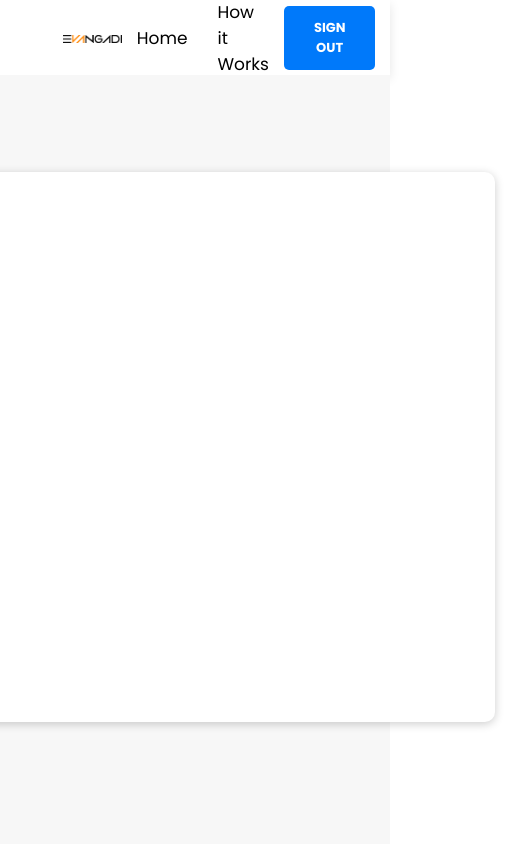
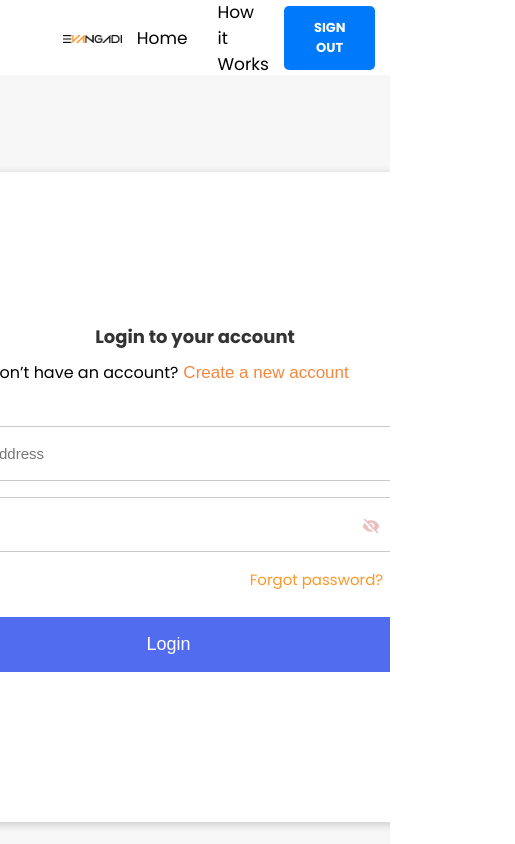
Before and after one commit to Biruktawit-Tasew/Evangadi-Forum-Practice, a React (Vite) app in the folder client/: page / in a window 390 px wide. Shown: the top 844 px of the page, 515 px wide, since content can reach past the window. Built offline with nearby package versions, Linux system fonts and the light colour scheme; no server answers.

Commit message:
fixed the auth pages

```diff
--- a/client/src/components/About/about.module.css
+++ b/client/src/components/About/about.module.css
@@ -46,5 +46,5 @@
   border: none;
 }
 .about_section .button:hover {
-  background-color: blue;
+  background-color: var( --shade-color);
 }
--- a/client/src/components/Login/Login.jsx
+++ b/client/src/components/Login/Login.jsx
@@ -44,16 +44,16 @@ function LogIn({ toggleAuth }) {
     <section>
       <div className={styles.login__container}>
         <h1>Login to your account</h1>
-        <div className={styles.signup}>
-          Don’t have an account?{" "}
+        <p style={{width: "90%", textAlign:"center"}}>
+          Don’t have an account?
           <button onClick={toggleAuth} className={styles.toggleButton}>
             Create a new account
           </button>
-        </div>
+        </p>
         <br />
 
         <form onSubmit={handleSubmit}>
-          <div className={styles.form}>
+          <div className={styles.inputWrapper}>
             <input
               className={styles.email}
               type="email"
@@ -64,7 +64,7 @@ function LogIn({ toggleAuth }) {
             />
           </div>
 
-          <div className={styles.form}>
+          <div className={styles.inputWrapper}>
             <input
               className={styles.parent}
               type={passwordVisible ? "text" : "password"}
@@ -75,9 +75,9 @@ function LogIn({ toggleAuth }) {
             />
             <div onClick={togglePasswordVisibility}>
               {passwordVisible ? (
-                <BiShow size={30} className={styles.eye} />
+                <BiShow size={32} className={styles.eye} />
               ) : (
-                <BiSolidHide size={30} className={styles.eye} />
+                <BiSolidHide size={32} className={styles.eye} />
               )}
             </div>
           </div>
--- a/client/src/components/Login/login.module.css
+++ b/client/src/components/Login/login.module.css
@@ -4,74 +4,75 @@
   width: 100%;
 }
 
+section {
+  width: 100%;
+}
+
+.login__container {
+  width: 100%;
+}
+
 .login__container h1 {
   text-align: center;
-    margin-bottom: 20px;
+  margin-bottom: 10px;
   color: #333;
   font-size: 20px;
 }
 
-  .form {
+.inputWrapper {
   background-color: gray;
   position: relative;
-    width: 80%;
+  width: 100%;
   margin: 0 auto;
-    margin-bottom: 15px;
+  /* margin-bottom: 15px; */
 }
 
-  .form input {
+.inputWrapper input {
   height: 55px;
   background-color: #e7f0fe;
   width: 100%; /* Full width within the 80% container */
-    border: 1px solid #dee2e6;
+  border: 1px solid #c8c9cb !important;
   border-radius: 0; /* Remove border-radius */
   font-size: 15px;
   box-sizing: border-box;
 }
 
-  .form input:focus {
+.inputWrapper input:focus {
   outline: none;
-    border-color: #dee2e6;
+  /* border-color: #dee2e6; */
   box-shadow: 0 0 0 2px rgba(179, 180, 180, 0.25);
 }
 
-  .form input:hover {
+.inputWrapper input:hover {
   box-shadow: 0 0 0 2px rgba(65, 5, 129, 0.25);
 }
 
-  .form input {
+.inputWrapper input {
   color: #6c757d;
   padding: 15px;
   background-color: white;
 }
 
 .login__button {
-    min-width: 300px;
-    max-width: 625px;
-    width: 80%;
+  width: 100%;
   margin: 0 auto; /* Center the button */
-    display: block; /* Ensure it behaves as a block element */
-    padding: 12px;
+  display: block;
   background-color: #526cf0;
   color: white;
   border: none;
-    border-radius: 4px;
-    font-size: 16px;
+  border-radius: 2px;
+  font-size: 18px;
   cursor: pointer;
   transition: background-color 0.3s;
   box-sizing: border-box;
+  padding: 17px;
+  font-weight: lighter;
 }
-
-  .login__button {
-    padding: 13px;
-  }
-
 .login__button:hover {
   background-color: var(--old-button-hover-color);
 }
 
 .forget {
-    margin-top: 0px;
   padding-bottom: 10px;
   text-align: right;
   width: 80%;
@@ -85,6 +86,7 @@
 }
 
 .signup {
+  width: 90%;
   font-size: 15px;
   text-align: center;
   color: #666;
@@ -93,24 +95,26 @@
 }
 
 .toggleButton {
-    background: none;
+  font-weight: lighter;
+  width: auto;
+  background: none !important;
   border: none;
-    color: #fa972b;
-    text-decoration: none;
-    font-size: 15px;
+  color: var(--secondary-color);
   cursor: pointer;
   padding: 0;
+  margin-left: 5px;
+  font-size: 17px;
 }
 
 /* Removed hover effect */
 .toggleButton:hover {
-    background-color: none;
+  background-color: none !important;
 }
 
 .eye {
   position: absolute;
-    right: 25px;
-    top: 15px;
+  right: 0px;
+  top: 13px;
   color: #eac0c1;
 }
 
@@ -120,12 +124,19 @@
 
 /* Media query for mobile */
 @media (max-width: 768px) {
-    .form {
-      width: 90%; /* Slightly wider on mobile for better usability */
+  .signup {
+    width: 100%;
+  }
+  .login__container {
+    width: 100%;
+  }
+
+  .inputWrapper {
+    width: 100%;
   }
 
   .login__button {
-      width: 90%; /* Match input width on mobile */
+    width: 100%; /* Match input width on mobile */
     min-width: 0; /* Remove min-width constraint */
   }
 
@@ -136,4 +147,7 @@
   .login__container h1 {
     font-size: 18px; /* Slightly smaller heading on mobile */
   }
+  form {
+    width: 100%;
   }
+}
--- a/client/src/components/SignUp/SignUp.jsx
+++ b/client/src/components/SignUp/SignUp.jsx
@@ -141,9 +141,9 @@ const SignUp = ({ toggleAuth }) => {
           {errors.api}
         </p>
       )}
-      <h2>Join the network</h2>
-      <p>
-        Already have an account?{" "}
+      <h3>Join the network</h3>
+      <p style={{width: "90%", textAlign:"center"}}>
+        Already have an account?
         <button onClick={toggleAuth} className={css.toggleButton}>
           Sign in
         </button>
@@ -223,14 +223,14 @@ const SignUp = ({ toggleAuth }) => {
             style={{
               position: "absolute",
               right: "0px",
-              top: "21%",
-              cursor: "pointer",
+              top: "13px",
+              cursor: "pointer"
             }}
           >
             {showPassword ? (
-              <FaEye size={27} style={{ color: "#fc9105" }} />
+              <FaEye size={32} style={{ color: "#eac0c1" }}/>
             ) : (
-              <FaEyeSlash size={27} style={{ color: "#fc9105" }} />
+              <FaEyeSlash size={32} style={{ color: "#eac0c1" }} />
             )}
           </span>
         </div>
--- a/client/src/components/SignUp/signUp.module.css
+++ b/client/src/components/SignUp/signUp.module.css
@@ -9,12 +9,11 @@
   margin-top: 60px;
 }
 
-.signUp_container h2 {
-  font-size: 25px;
-  margin-top: 20px;
+h3 {
+  margin-bottom: 10px;
 }
 
-.signUp_container h2,
+.signUp_container h3,
 p {
   text-align: center;
 }
@@ -36,16 +35,6 @@ p {
   margin: 0 auto; /* Center the inputs */
 }
 
-.signUp_container form input {
-  font-size: 15px;
-  padding: 20px 16px;
-  height: 45px;
-  border: 1px solid rgb(236, 230, 230);
-  outline: 1px solid rgb(249, 245, 245);
-  border-radius: 0; /* Remove border-radius */
-  background-color: white;
-}
-
 .errorMessage {
   color: red;
   font-size: 13px;
@@ -58,16 +47,16 @@ p {
   outline: none;
 }
 
-/* .formGroup:focus-within::after {
+.formGroup:focus-within::after {
   content: "";
   position: absolute;
   left: 0;
   bottom: 0;
   width: 0;
-  height: 2.5px;
+  height: 2px;
   background: var(--secondary-color);
   animation: borderBottomAnimation 0.4s ease-in-out forwards;
-} */
+}
 
 @keyframes borderBottomAnimation {
   from {
@@ -79,7 +68,7 @@ p {
 }
 
 .username_input {
-  margin-top: 40px;
+  margin-top: 5px;
 }
 
 .nameFields {
@@ -95,8 +84,7 @@ p {
 
 .centeredText {
   text-align: center;
-  margin-top: 5px;
-  margin: 5px auto; /* Center the text */
+  margin: 0px auto; /* Center the text */
 }
 
 .centeredText a {
@@ -104,36 +92,51 @@ p {
 }
 
 .signUp_Button {
+  width: 100%;
+  margin: 0 auto; /* Center the button */
+  display: block;
+  background-color: #526cf0;
+  color: white;
   border: none;
-  background-color: #0b5ed7;
-  background-color: var(--old-button-color);
-  border-radius: 5px;
-  width: 80%; /* Match input width */
-  margin: 5px auto; /* Center the button */
-  height: 46px;
+  border-radius: 2px;
+  font-size: 18px;
   cursor: pointer;
-  color: white;
-  font-weight: 550;
-  font-size: 15px;
+  transition: background-color 0.3s;
+  box-sizing: border-box;
+  padding: 17px;
+  font-weight: lighter;
 }
 
 .signUp_Button:hover {
   background-color: var(--old-button-hover-color);
 }
 
+input {
+  border-radius: 0 !important;
+  padding: 18px !important;
+  border: 1px solid #c8c9cb !important;
+}
+
+input::placeholder {
+  font-size: 15px;
+}
+
 .toggleButton {
+  font-weight: lighter;
+  width: auto;
   background: none;
   border: none;
   color: var(--secondary-color);
   cursor: pointer;
   padding: 0;
   margin-left: 5px;
-  font-size: 15px;
+  font-size: 17px;
 }
 
 /* Removed hover effect */
 .toggleButton:hover {
   text-decoration: none; /* No hover effect */
+  background: none;
 }
 
 /* Media query for mobile */
@@ -143,24 +146,27 @@ p {
   }
 
   .formGroup {
-    width: 90%; /* Slightly wider on mobile for better usability */
+    width: 100%; /* Slightly wider on mobile for better usability */
+  }
+
+  form {
+    width: 90%;
   }
 
   .nameFields {
     flex-direction: column;
     gap: 10px;
-    width: 90%; /* Match formGroup width on mobile */
-  }
-
-  .signUp_Button {
-    width: 90%; /* Match input width on mobile */
   }
 
   .centeredText {
     width: 90%; /* Match input width on mobile */
   }
 
-  .signUp_container h2 {
+  .signUp_container h3 {
     font-size: 22px; /* Slightly smaller heading on mobile */
   }
+
+  input {
+    width: 100%;
+  }
 }
--- a/client/src/index.css
+++ b/client/src/index.css
@@ -8,7 +8,7 @@
 :root {
   --primary-color: #344767;
   --secondary-color: #f6863e;
-  --shade-color: #f57b2f;
+  --shade-color: #f67423;
   --primary-font: "Poppins", sans-serif;
   --secondary-font: "Inter", sans-serif;
   --old-button-color: #516cf0;
--- a/client/src/pages/Auth/auth.module.css
+++ b/client/src/pages/Auth/auth.module.css
@@ -1,4 +1,5 @@
 .container-wrapper {
+  overflow: hidden;
   background-image: url("../../assets/10001.svg");
   display: flex;
   justify-content: space-between;
@@ -29,9 +30,9 @@
   border-radius: 10px;
   padding: 20px 50px;
   box-shadow: 0 2px 10px rgba(0, 0, 0, 0.2);
-  margin-top: 60px;
+  margin-top: 100px;
   width: 600px;
-  height: 550px;
+  height: 600px;
   overflow: hidden;
 }
 
@@ -70,18 +71,18 @@
   .auth-card {
     margin: 20px;
     padding: 15px;
-    height: auto;
-    min-height: 550px;
+    min-height: 650px;
+    margin-block: 200px 100px;
+
+    /* height: 600px; */
   }
 }
 
 /* Override Login container styles */
 .login__container {
-  width: 100%;
   padding: 0;
   box-shadow: none;
   border-radius: 0;
-  background: transparent;
 }
 
 /* Override Signup container styles */
@@ -89,5 +90,4 @@
   width: 100%;
   padding: 0;
   box-shadow: none;
-  background: transparent;
 }
```
Also changed, not shown: client/src/App.jsx (+4 -4 lines). Lines whose indentation alone changed are shown as unchanged.
